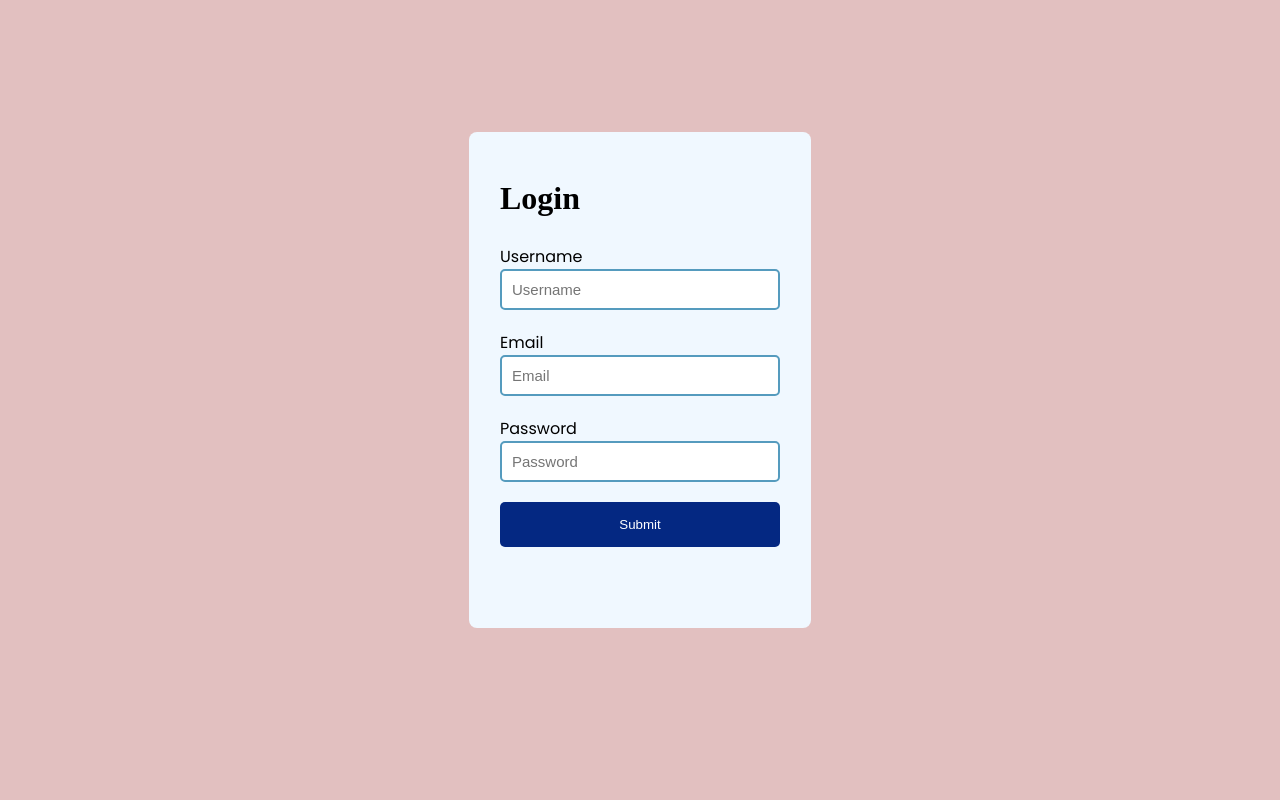
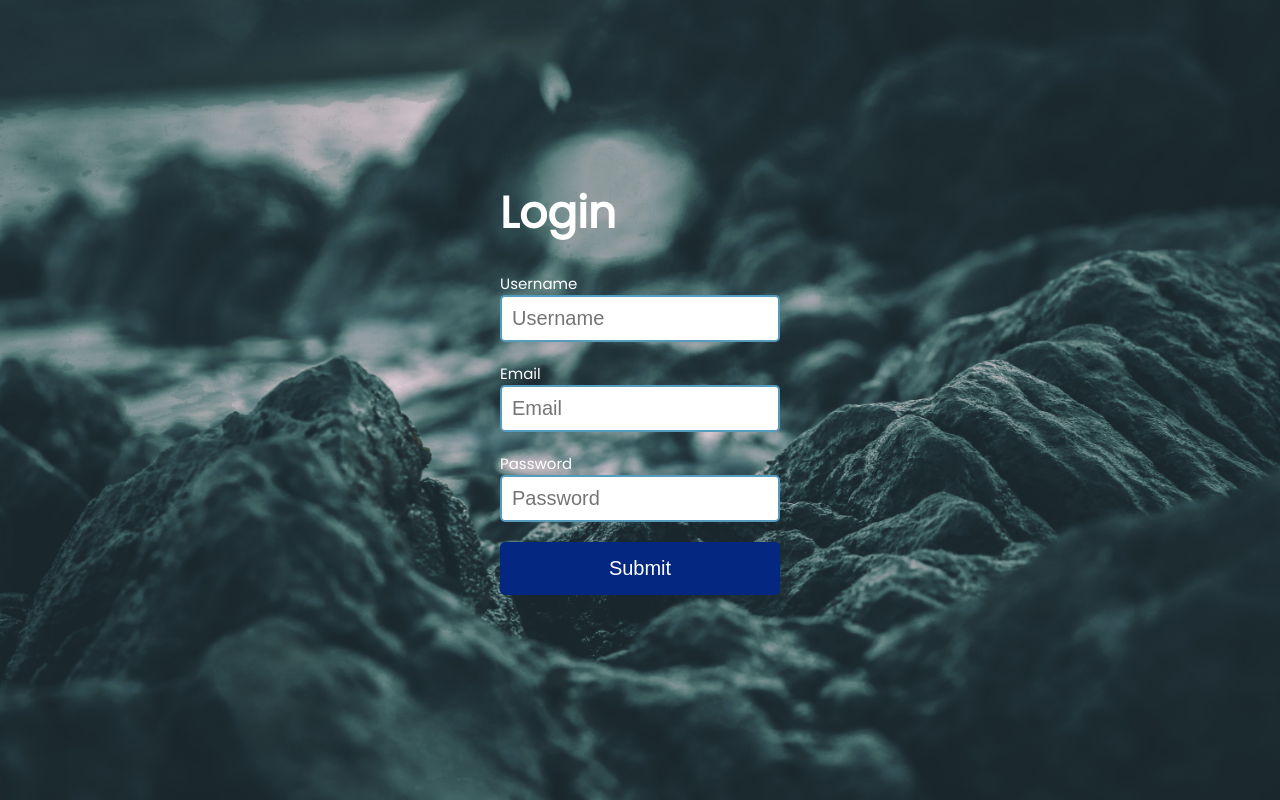
Before and after one commit to vickystickz/Login-Form, a React app: page / in a window 1280 px wide. Built offline with nearby package versions, Linux system fonts and the light colour scheme.

Commit message:
restyled page

```diff
--- a/src/components/App.css
+++ b/src/components/App.css
@@ -14,14 +14,17 @@
 body {
   min-width: 100%;
   height: 95vh;
-  background-color: rgb(226, 192, 192);
+  background:url(./../Images/Login_background.jpg);
+  background-position: center;
+  background-repeat: 0;
+  background-size: cover;
   align-items: center;
   justify-content: center;
   display: flex;
+
 }
 
 .container {
-  background-color: aliceblue;
   padding: 48px 31px;
   height: 400px;
   width: 280px;
@@ -41,8 +44,19 @@ body {
   margin-bottom: 20px;
 }
 
+label {
+  color: #fff;
+  font-size: 15px;
+}
+
+form h1 {
+  font-family: var(--form-text);
+  font-size: 44px;
+  color: #fff;
+}
 .form-button, .btn {
   width: 100%;
+  font-size: 20px;
   padding: 15px;
   background-color: rgb(4, 40, 130);
   color: white;
@@ -57,7 +71,7 @@ body {
 
 input {
   padding: 10px;
-  font-size: 15px;
+  font-size: 20px;
   border: 2px solid rgb(85, 155, 190);
   border-radius: 5px;
 }
```
Also changed, not shown: src/Images/Login_background.jpg (added), src/Images/correct.png (renamed from src/components/Images/correct.png).
